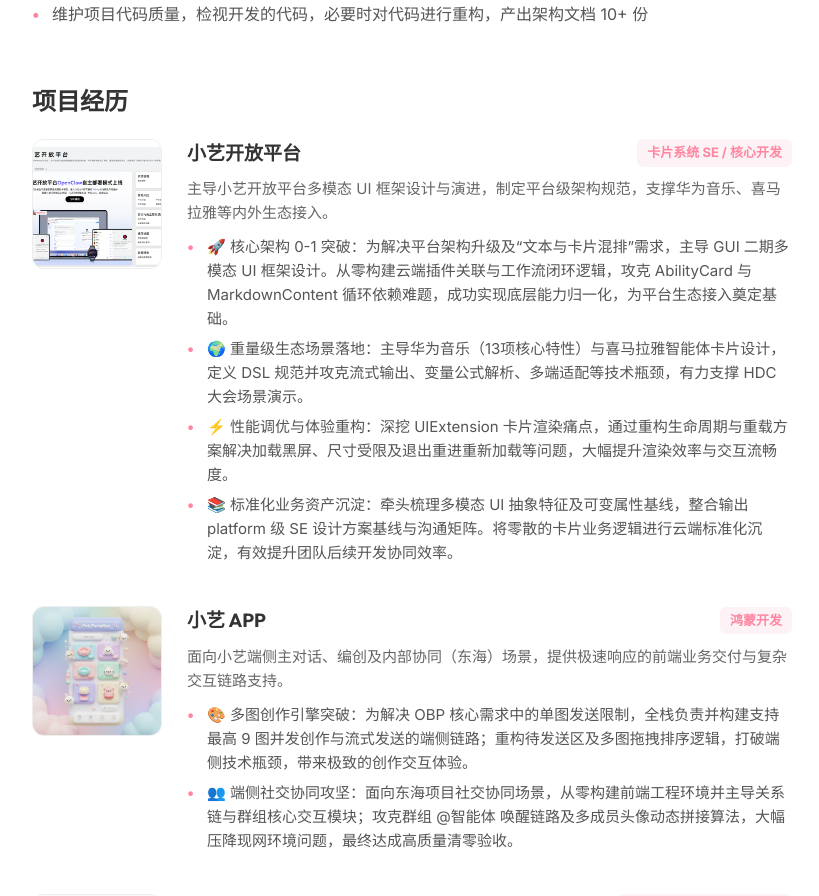
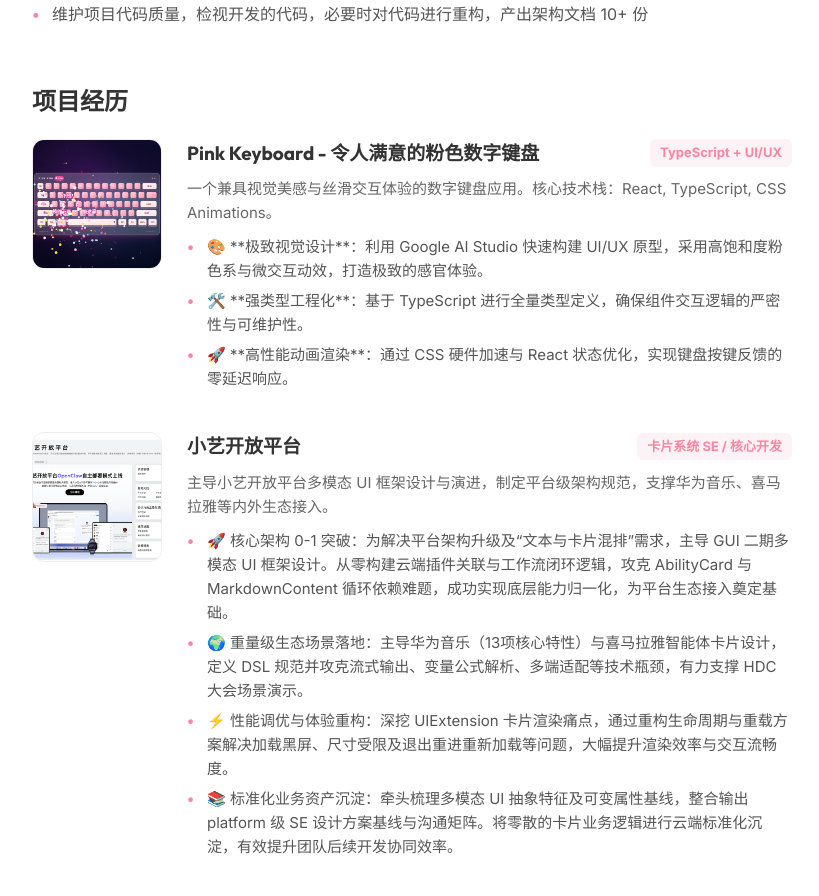
Before and after one commit to 925754332-dev/pinkdev-portfolio, a React (Vite) app: page /resume in a window 1280 px wide. Shown: the part 1880-2776 px from the top of the page, without its empty margins (228-1047 px from the left). Built offline with nearby package versions, Linux system fonts and the light colour scheme.

Commit message:
feat: update Pink Keyboard image and link, add to resume page

```diff
--- a/src/data/projects.ts
+++ b/src/data/projects.ts
@@ -20,8 +20,9 @@ export const projects: Project[] = [
     desc: '一个令人满意的粉色数字键盘应用程序，使用 TypeScript 构建。',
     longDesc: 'A satisfying pink numeric keypad application built with TypeScript. Leveraged Gemini AI Studio for rapid UI/UX prototyping. A fun project combining visual aesthetics with smooth interactions.',
     tags: ['#TypeScript', '#React', '#UI/UX'],
-    image: '/images/generated-1772464124258.png',
-    badgeColor: '#FF85A1'
+    image: '/images/pink-keyboard.png',
+    badgeColor: '#FF85A1',
+    link: 'https://pink-keyboard.vercel.app/'
   },
   {
     id: 6,
--- a/src/pages/Resume.tsx
+++ b/src/pages/Resume.tsx
@@ -133,6 +133,26 @@ const Resume = () => {
 
           <section className="resume-section-v">
             <h2 className="content-block-title-v">项目经历</h2>
+
+            <div className="project-item-v">
+              <div className="project-with-img-v">
+                <div className="proj-img-v">
+                  <img src="/images/pink-keyboard.png" alt="Pink Keyboard" />
+                </div>
+                <div className="proj-content-v">
+                  <div className="proj-header-v">
+                    <h3>Pink Keyboard - 令人满意的粉色数字键盘</h3>
+                    <span className="proj-badge-v">TypeScript + UI/UX</span>
+                  </div>
+                  <p className="proj-desc-v">一个兼具视觉美感与丝滑交互体验的数字键盘应用。核心技术栈：React, TypeScript, CSS Animations。</p>
+                  <ul className="bullet-list-v compact">
+                    <li>🎨 **极致视觉设计**：利用 Google AI Studio 快速构建 UI/UX 原型，采用高饱和度粉色系与微交互动效，打造极致的感官体验。</li>
+                    <li>🛠️ **强类型工程化**：基于 TypeScript 进行全量类型定义，确保组件交互逻辑的严密性与可维护性。</li>
+                    <li>🚀 **高性能动画渲染**：通过 CSS 硬件加速与 React 状态优化，实现键盘按键反馈的零延迟响应。</li>
+                  </ul>
+                </div>
+              </div>
+            </div>
 
             <div className="project-item-v">
               <div className="project-with-img-v">
```
Also changed, not shown: public/images/pink-keyboard.png (added).
